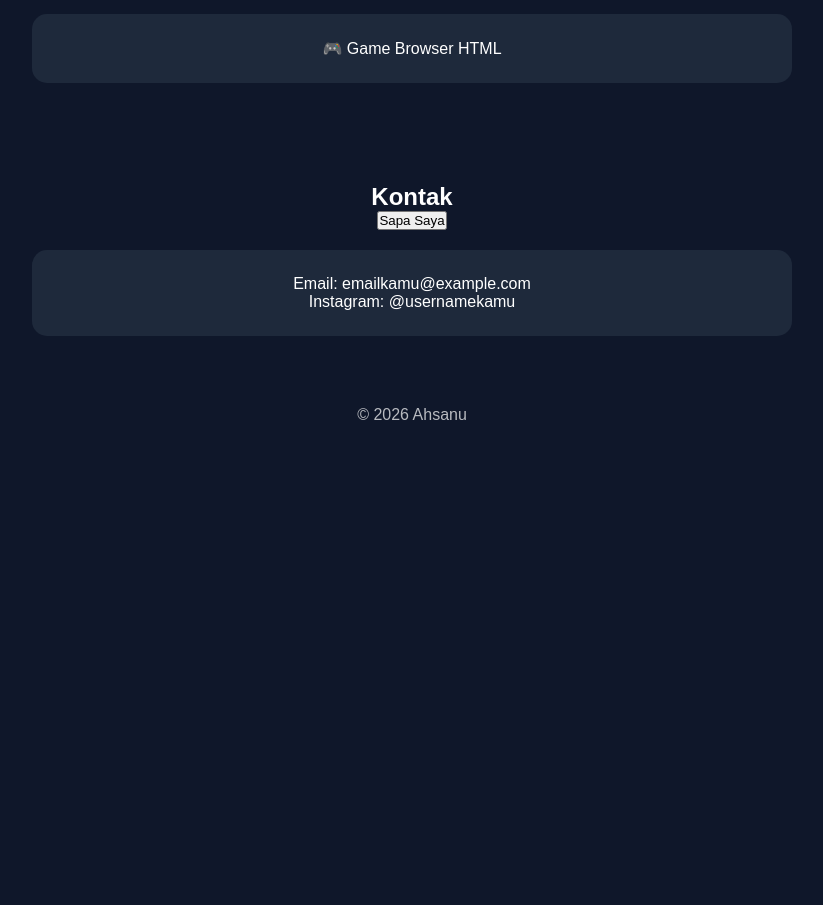
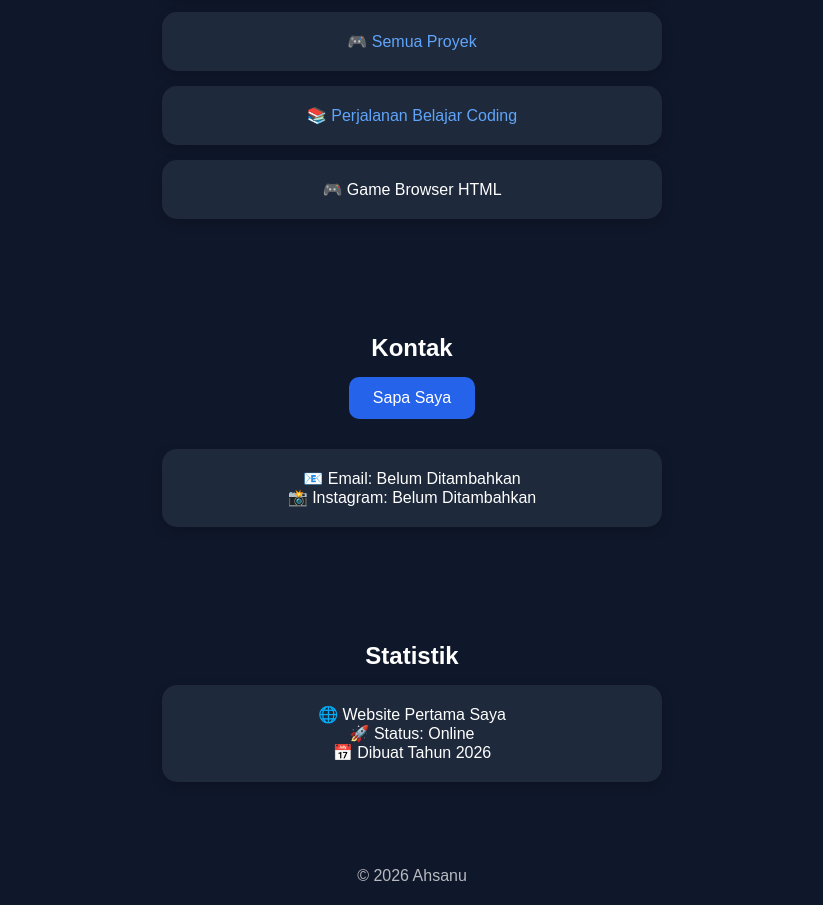
Before and after one commit to protect-speed/Websiteku, a plain HTML site: page index.html in a window 1280 px wide. Shown: the part 755-1660 px from the top of the page, without its empty margins (228-1051 px from the left). Before the commit the page ends 1199 px from the top, so only its background shows below. Drawn offline with Linux system fonts and the light colour scheme.

Commit message:
Update index.html

```diff
--- a/index.html
+++ b/index.html
@@ -51,9 +51,32 @@ margin:auto;
 
 .card{
 background:#1e293b;
-padding:25px;
+padding:20px;
 border-radius:15px;
-margin-top:20px;
+margin:15px auto;
+width:90%;
+max-width:500px;
+box-shadow:0 4px 12px rgba(0,0,0,.2);
+transition:.3s;
+}
+
+.card:hover{
+transform:translateY(-3px);
+}
+
+  button{
+background:#2563eb;
+color:white;
+border:none;
+padding:12px 24px;
+border-radius:10px;
+font-size:16px;
+cursor:pointer;
+margin:15px 0;
+}
+
+button:hover{
+opacity:.9;
 }
 
 a{
@@ -110,6 +133,18 @@ game browser, dan berbagai proyek kreatif lainnya.
 </div>
 
 <div class="card">
+<a href="#">
+🎮 Semua Proyek
+</a>
+</div>
+
+<div class="card">
+<a href="#">
+📚 Perjalanan Belajar Coding
+</a>
+</div>
+
+<div class="card">
 <p>
 🎮 Game Browser HTML
 </p>
@@ -126,8 +161,20 @@ Sapa Saya
   </button>
 
 <div class="card">
-<p>Email: emailkamu@example.com</p>
-<p>Instagram: @usernamekamu</p>
+<p>📧 Email: Belum Ditambahkan</p>
+<p>📸 Instagram: Belum Ditambahkan</p>
+</div>
+
+</section>
+
+<section>
+
+<h2>Statistik</h2>
+
+<div class="card">
+<p>🌐 Website Pertama Saya</p>
+<p>🚀 Status: Online</p>
+<p>📅 Dibuat Tahun 2026</p>
 </div>
 
 </section>
```
